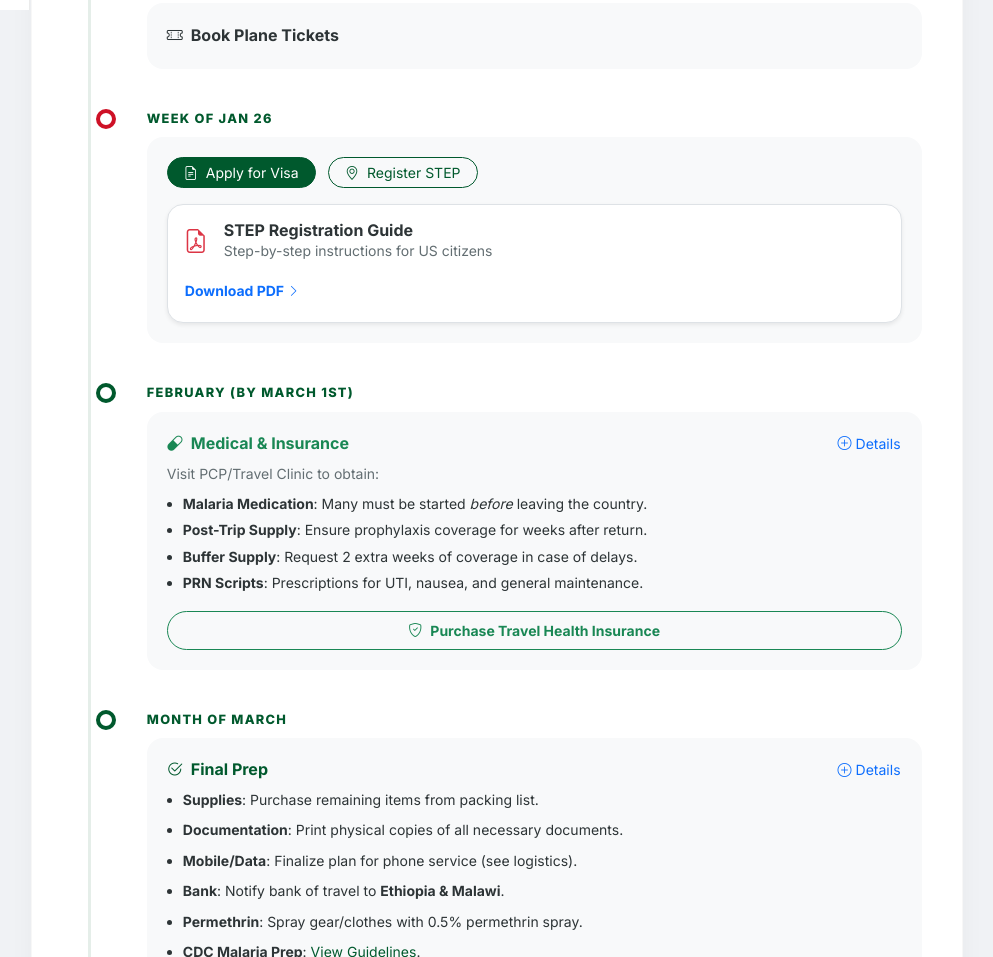
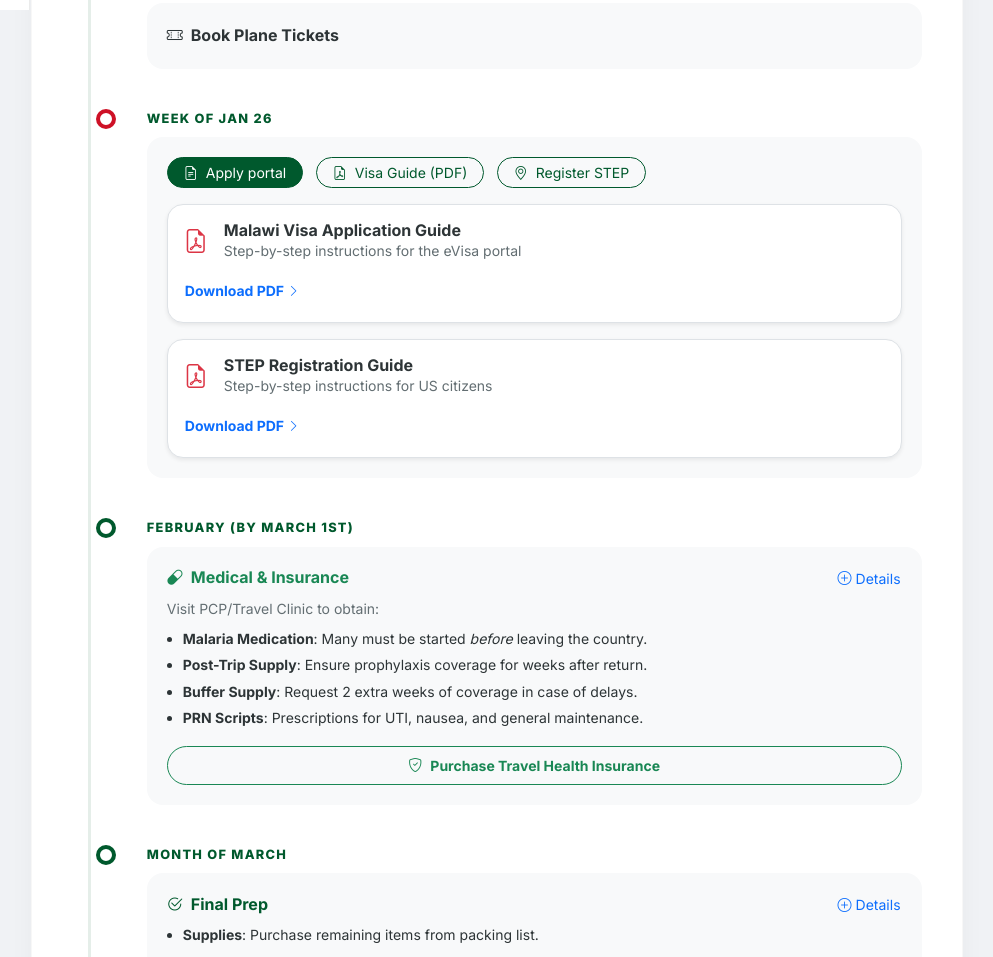
Before and after one commit to ceramic-mug/marshall-malawi, a plain HTML site: page members/members.html in a window 1280 px wide. Shown: the part 790-1747 px from the top of the page, without its empty margins (250-1243 px from the left). Drawn offline with nearby package versions, Linux system fonts and the light colour scheme; sample sign-in values are in the browser's storage.

Commit message:
Apply for Visa

```diff
--- a/members/members.html
+++ b/members/members.html
@@ -422,13 +422,30 @@
                                         <p class="mb-3">
                                             <a href="https://evisa.gov.mw/Account/Login?ReturnUrl=%2FApplyVisa%2FApplication"
                                                 target="_blank" class="btn btn-sm btn-primary rounded-pill px-3 me-2">
-                                                <i class="bi bi-file-earmark-text me-2"></i>Apply for Visa
+                                                <i class="bi bi-file-earmark-text me-2"></i>Apply portal
+                                            </a>
+                                            <a href="resources/Apply for a Malawi Visa.pdf" target="_blank"
+                                                class="btn btn-sm btn-outline-primary rounded-pill px-3 me-2">
+                                                <i class="bi bi-file-earmark-pdf me-2"></i>Visa Guide (PDF)
                                             </a>
                                             <a href="https://mytravel.state.gov/s/step" target="_blank"
                                                 class="btn btn-sm btn-outline-primary rounded-pill px-3">
                                                 <i class="bi bi-geo-alt me-2"></i>Register STEP
                                             </a>
                                         </p>
+                                        <div class="p-3 bg-white border rounded-4 shadow-sm mb-3">
+                                            <div class="d-flex align-items-center mb-2">
+                                                <i class="bi bi-file-earmark-pdf fs-4 text-danger me-3"></i>
+                                                <div>
+                                                    <h6 class="mb-0 fw-bold">Malawi Visa Application Guide</h6>
+                                                    <p class="small text-muted mb-0">Step-by-step instructions for the eVisa portal</p>
+                                                </div>
+                                            </div>
+                                            <a href="resources/Apply for a Malawi Visa.pdf" target="_blank"
+                                                class="btn btn-sm btn-link text-decoration-none px-0 mt-1 fw-bold">
+                                                Download PDF <i class="bi bi-chevron-right small"></i>
+                                            </a>
+                                        </div>
                                         <div class="p-3 bg-white border rounded-4 shadow-sm">
                                             <div class="d-flex align-items-center mb-2">
                                                 <i class="bi bi-file-earmark-pdf fs-4 text-danger me-3"></i>
```
Also changed, not shown: 5 other files.
